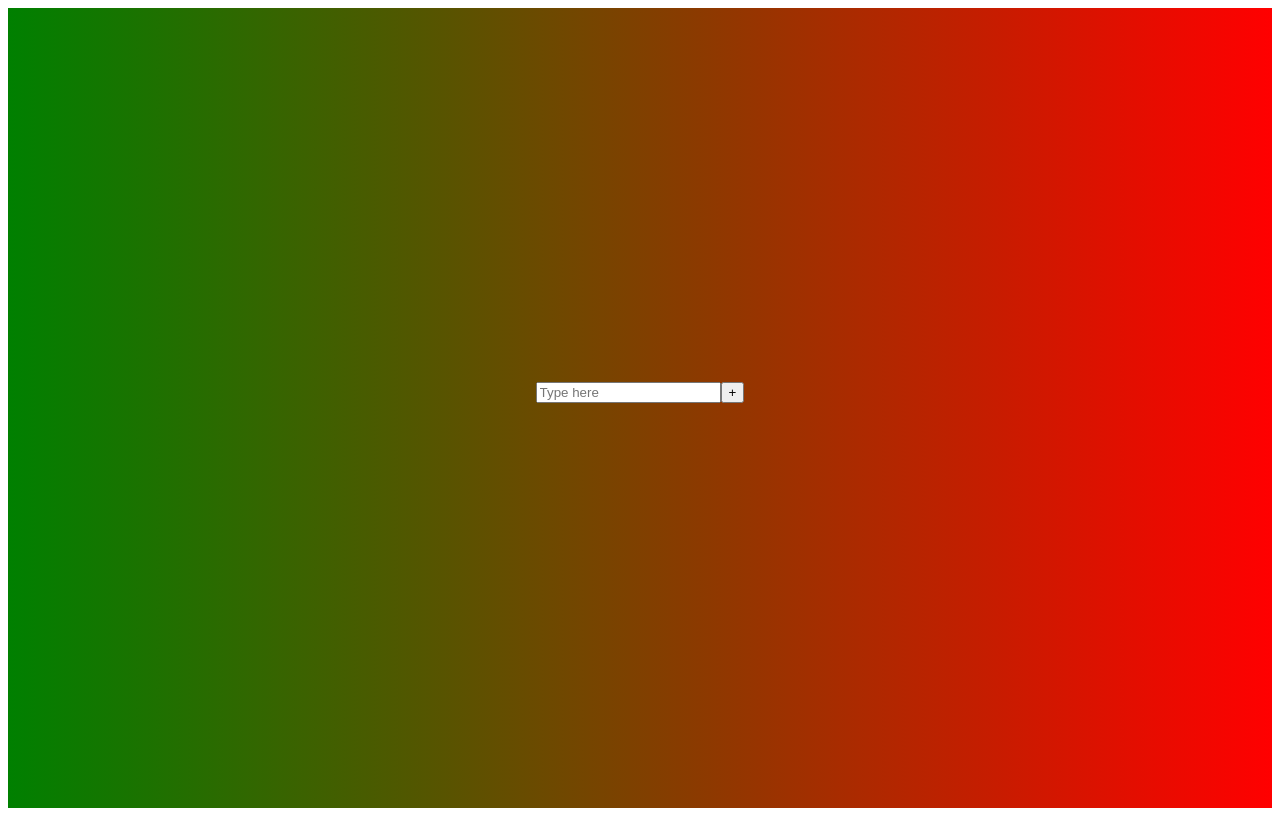
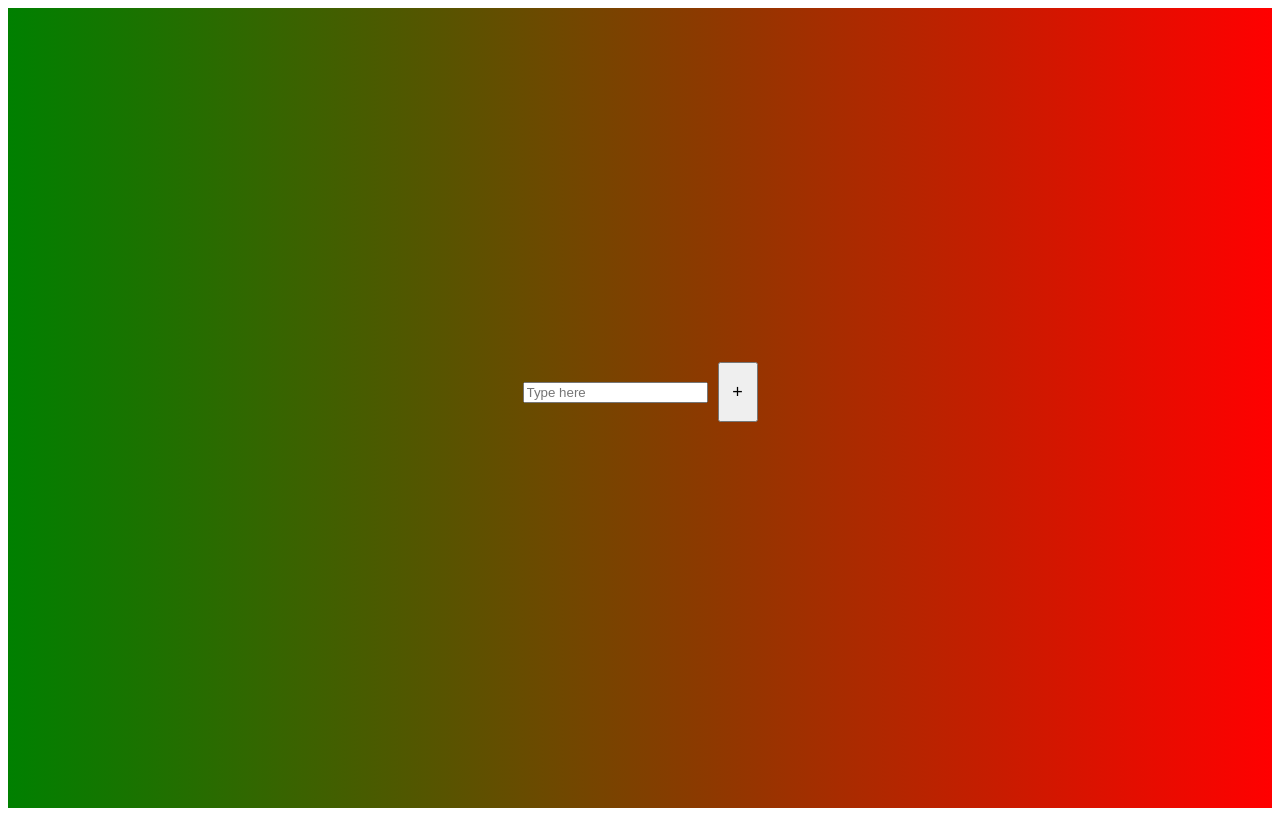
Before and after one commit to Meta-Zeno/TodoList, a React (Vite) app: page / in a window 1280 px wide. Built offline with nearby package versions, Linux system fonts and the light colour scheme.

Commit message:
added input wrap and add item

```diff
--- a/src/App.css
+++ b/src/App.css
@@ -6,3 +6,17 @@
     align-items: center;
     flex-direction: column;
 }
+
+.inputWrap {
+
+    display: flex;
+    align-items: center;
+    gap: 10px;
+}
+.addItem {
+
+height: 60px;
+width: 40px;
+font-size: large;
+
+}
```
